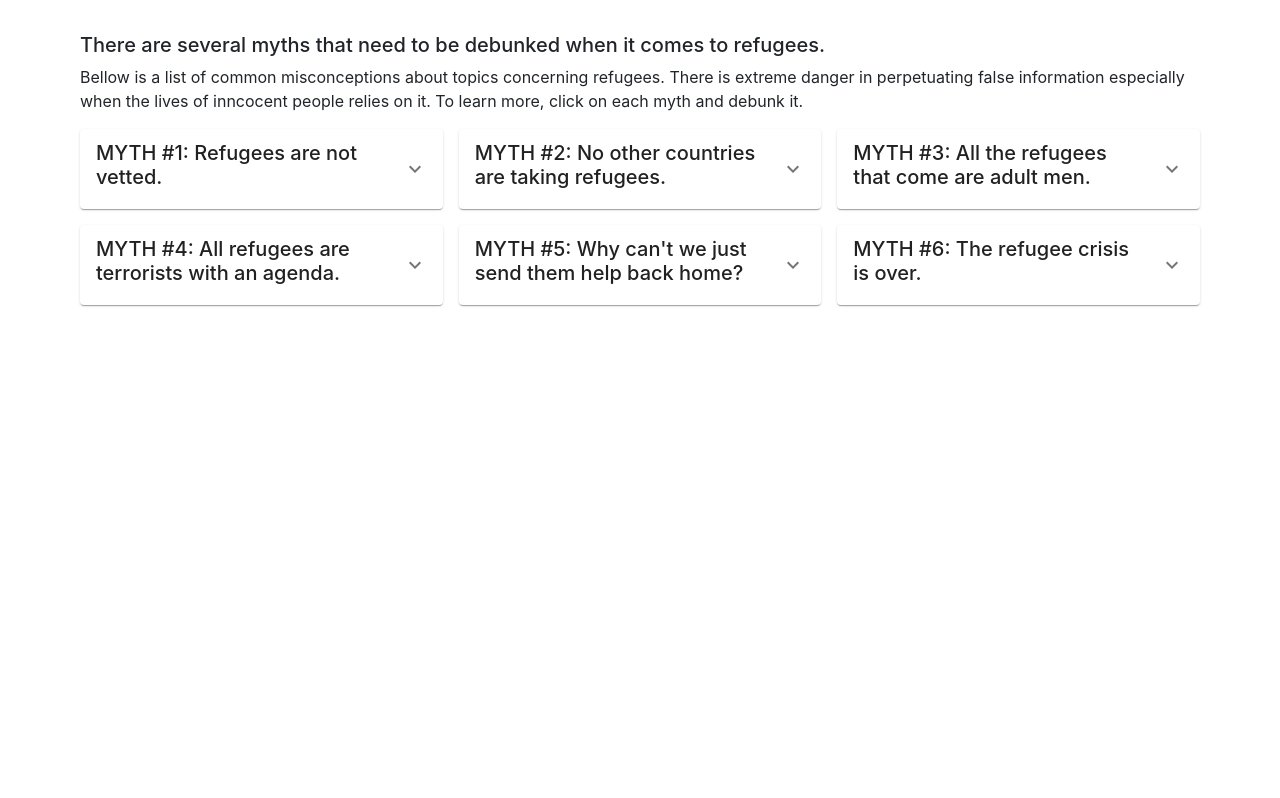
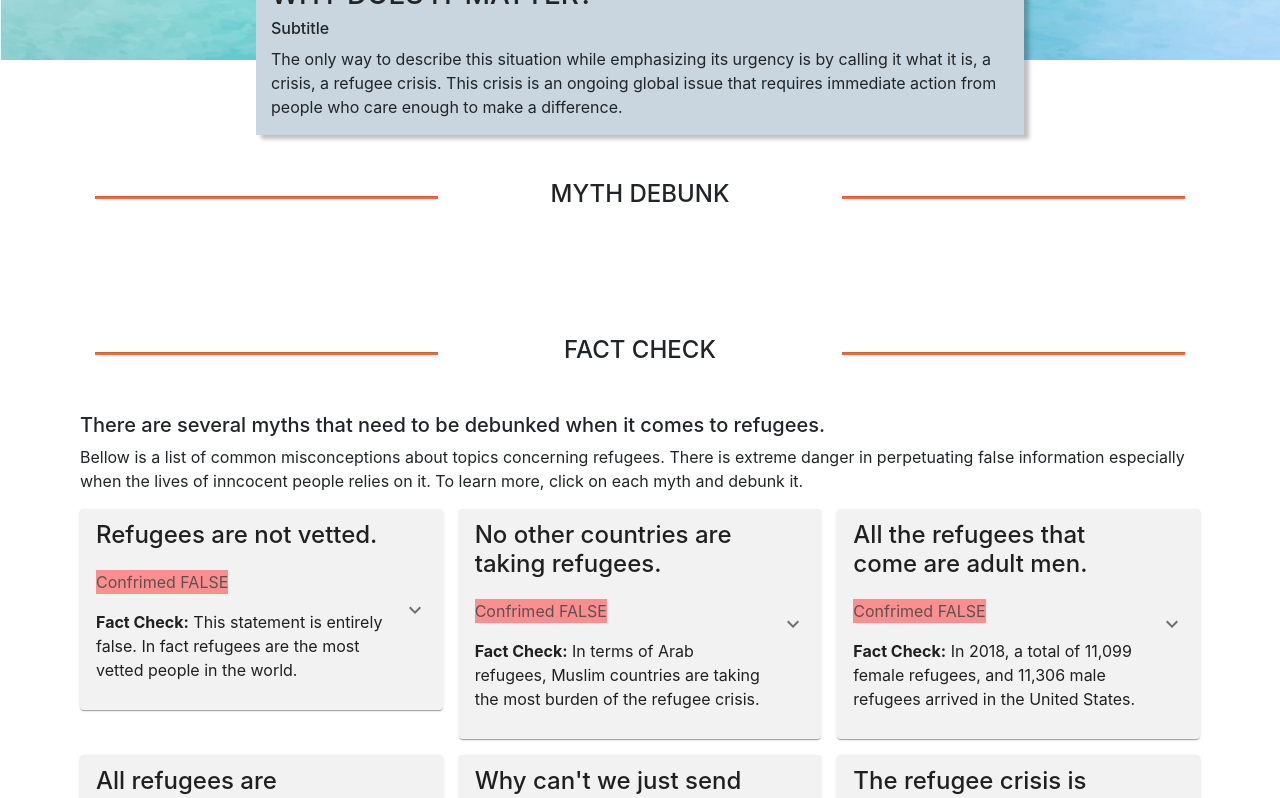
Before and after one commit to JhongHawan/CastAway, a React (Create React App) app in the folder frontend/: page /myths in a window 1280 px wide. Shown: the part 540-1338 px from the top of the page. Before the commit the page ends 853 px from the top, so only its background shows below. Built offline with nearby package versions, Linux system fonts and the light colour scheme; a web font is replaced by a local one.

Commit message:
updated bottom half of myths page

```diff
--- a/frontend/src/components/ContextCard.js
+++ b/frontend/src/components/ContextCard.js
@@ -1,12 +1,12 @@
 import React from 'react';
-import Card from '@material-ui/core/Card';
-import CardActionArea from '@material-ui/core/CardActionArea';
+// import Card from '@material-ui/core/Card';
+// import CardActionArea from '@material-ui/core/CardActionArea';
 // import CardActions from '@material-ui/core/CardActions';
-import CardContent from '@material-ui/core/CardContent';
-import CardMedia from '@material-ui/core/CardMedia';
+// import CardContent from '@material-ui/core/CardContent';
+// import CardMedia from '@material-ui/core/CardMedia';
 import { CardActions, IconButton, ExpansionPanel, ExpansionPanelSummary, ExpansionPanelDetails } from '@material-ui/core';
 import ExpandMoreIcon from '@material-ui/icons/ExpandMore';
-
+import { Container, Row, Col } from 'react-bootstrap';
 
 
 // Tracy's Note - Don't like the expansion panel as much (looks boring)
@@ -22,11 +22,20 @@ class contextCard extends React.Component {
     // add to action to this
     render() {
         return (
-            <ExpansionPanel>
+            <ExpansionPanel style={{background: '#F2F2F2'}}>
                 <ExpansionPanelSummary
                     expandIcon={<ExpandMoreIcon />}
                 >
-                    <h5>{this.props.mythTitle}</h5>
+                    <Container>
+                        <Row>
+                            <h4 style={{paddingBottom: '0.5em'}}>{this.props.mythTitle}</h4>
+                        </Row>
+                        <Row>
+                            <span style={{ background: "#FF6464", opacity: "0.7"}}>Confrimed FALSE</span>
+                            <p style={{paddingTop: '1em'}}><strong>Fact Check:</strong>{this.props.mythSummary}</p>
+                        </Row>
+                    </Container>
+
                 </ExpansionPanelSummary>
                 <ExpansionPanelDetails>
                     <p>{this.props.mythDetails}</p>
--- a/frontend/src/components/MythCard.js
+++ b/frontend/src/components/MythCard.js
@@ -4,6 +4,7 @@ import CardActionArea from '@material-ui/core/CardActionArea';
 import CardActions from '@material-ui/core/CardActions';
 import CardContent from '@material-ui/core/CardContent';
 import CardMedia from '@material-ui/core/CardMedia';
+import { CardHeader } from '@material-ui/core';
 
 
 class mythCard extends React.Component {
--- a/frontend/src/components/Myths.js
+++ b/frontend/src/components/Myths.js
@@ -1,10 +1,13 @@
 import React from 'react';
 import { Grid, Box, Container } from '@material-ui/core';
+import { Row, Col } from 'react-bootstrap';
 import ReactCompareImage from 'react-compare-image';
 import ContextCard from './ContextCard';
 import VettingContext from './VettingContext';
 import Hero from './Hero';
 import Divider from './Divider';
+import GridList from '@material-ui/core/GridList';
+import GridListTile from '@material-ui/core/GridListTile';
 
 
 import { useStyles } from './Styles';
@@ -24,16 +27,15 @@ function Myths() {
         {/* </Box>
         </Box> */}
 
-        <Box className={classes.mythSectionColor}>
+        {/* <Box className={classes.mythSectionColor}>
           <Box className={classes.subHeading}>
             <h1 className={classes.subHeadingTitle}>MYTHS</h1>
           </Box>
-        </Box>
-        {/* <Hero/> */}
+        </Box> */}
+        <Hero />
         <Box className={classes.homeTopSpace}>
           <Divider title="MYTH DEBUNK" />
-          <Box className={classes.callToAction}>
-          </Box>
+
         </Box>
         <Box className={classes.homeTopSpace}>
           <Divider title="FACT CHECK" />
@@ -44,38 +46,44 @@ function Myths() {
             <Grid container spacing={2}>
               <Grid item sm={4}>
                 <ContextCard
-                  mythTitle="MYTH #1: Refugees are not vetted."
-                  mythDetails="This statement is entirely false. In fact refugees are the most vetted people in the world. There is an extensive vetting process that usually takes up to two years. This process consists of an average of 18-20  different steps that refugees must go through to come into the US. Departments that are involved in this process include the FBI, Department of Homeland Security, the National Counterterrorism Center, and much more. Certain refugees like Syrians have a longer and more extensive process, and are the most vetted refugees in the world. Learn more about the details of the vetting process here."
+                  mythTitle="Refugees are not vetted."
+                  mythSummary=" This statement is entirely false. In fact refugees are the most vetted people in the world."
+                  mythDetails="There is an extensive vetting process that usually takes up to two years. This process consists of an average of 18-20  different steps that refugees must go through to come into the US. Departments that are involved in this process include the FBI, Department of Homeland Security, the National Counterterrorism Center, and much more. Certain refugees like Syrians have a longer and more extensive process, and are the most vetted refugees in the world. Learn more about the details of the vetting process here."
                 />
               </Grid>
               <Grid item sm={4}>
                 <ContextCard
-                  mythTitle="MYTH #2: No other countries are taking refugees."
-                  mythDetails="Why should all the burden fall on the US? In terms of Arab refugees, Muslim countries are taking the most burden of the refugee crisis. However, it is undeniable that the US is more politically and economically stable than any of the Arab countries combined. Oppression exists in other Arab countries, the same oppression that forced refugees to leave their own countries in the first place. Additionally, several countries in Europe have welcomed refugees to the best of their ability. In 2019 Europe accepted 123, 920 refugees and have taken even more in past years. However, it is undeniable that the US has more means and resources to take in refugees, and if possible should continue to help to the best of their ability. "
+                  mythTitle="No other countries are taking refugees."
+                  mythSummary=" In terms of Arab refugees, Muslim countries are taking the most burden of the refugee crisis."
+                  mythDetails="However, it is undeniable that the US is more politically and economically stable than any of the Arab countries combined. Oppression exists in other Arab countries, the same oppression that forced refugees to leave their own countries in the first place. Additionally, several countries in Europe have welcomed refugees to the best of their ability. In 2019 Europe accepted 123, 920 refugees and have taken even more in past years. However, it is undeniable that the US has more means and resources to take in refugees, and if possible should continue to help to the best of their ability. "
                 />
               </Grid>
               <Grid item sm={4}>
                 <ContextCard
-                  mythTitle="MYTH #3: All the refugees that come are adult men."
-                  mythDetails="In 2018, a total of 11,099 female refugees, and 11,306 male refugees arrived in the United States. Of the male refugees that arrived 5,448 were children, and of the female refugees 5,115 were children. Families never want to split up, that is never the first choice. However, if one family member is able to enter the US they will come and do what they can to bring the rest of their family to safety. These people are beyond desperate they are doing whatever they can for their freedom and for the security of their family. "
+                  mythTitle="All the refugees that come are adult men."
+                  mythSummary=" In 2018, a total of 11,099 female refugees, and 11,306 male refugees arrived in the United States."
+                  mythDetails="Of the male refugees that arrived 5,448 were children, and of the female refugees 5,115 were children. Families never want to split up, that is never the first choice. However, if one family member is able to enter the US they will come and do what they can to bring the rest of their family to safety. These people are beyond desperate they are doing whatever they can for their freedom and for the security of their family. "
                 />
               </Grid>
               <Grid item sm={4}>
                 <ContextCard
-                  mythTitle="MYTH #4: All refugees are terrorists with an agenda."
-                  mythDetails="Refugees are fleeing from violence and terrorism, they are the victims of this kind of opression back home. When they flee to a host country they do so to find peace and to start new lives. Their lives are being threatened every day, that is why they are running away. This statement is ironic, and a hurtful generalization that often costs real people and families their lives. The extensive vetting process that the refugees go through makes sure to eliminate any viable threat of terrorism or violence. This process has been very successful so far, of the roughly three million refugees admitted since 1980, not one refugee has ever killed a single American in a terrorist attack."
+                  mythTitle="All refugees are terrorists."
+                  mythSummary=" Refugees are fleeing from violence and terrorism, they are the victims of this kind of opression back home."
+                  mythDetails="When they flee to a host country they do so to find peace and to start new lives. Their lives are being threatened every day, that is why they are running away. This statement is ironic, and a hurtful generalization that often costs real people and families their lives. The extensive vetting process that the refugees go through makes sure to eliminate any viable threat of terrorism or violence. This process has been very successful so far, of the roughly three million refugees admitted since 1980, not one refugee has ever killed a single American in a terrorist attack."
                 />
               </Grid>
               <Grid item sm={4}>
                 <ContextCard
-                  mythTitle="MYTH #5: Why can't we just send them help back home?"
-                  mythDetails="This kind of help already exists. Organizations like Catholic Relief Services (CRS), UNHCR, and the International Rescue Committee have provided help for countries like Greece, Jordan, Lebanon, Syria, and Iraq. This help includes food, shelter, education, and medical care. This is not enough. The level of oppression and violence that these refugees are experiencing goes beyond resources and virtual support. These people need to leave these countries and resettle so that they and their family members are not injured, imprisoned, or killed.  "
+                  mythTitle="Why can't we just send them help back home?"
+                  mythSummary=" This kind of help already exists. However, it is simply not enough."
+                  mythDetails="Organizations like Catholic Relief Services (CRS), UNHCR, and the International Rescue Committee have provided help for countries like Greece, Jordan, Lebanon, Syria, and Iraq. This help includes food, shelter, education, and medical care. This is not enough. The level of oppression and violence that these refugees are experiencing goes beyond resources and virtual support. These people need to leave these countries and resettle so that they and their family members are not injured, imprisoned, or killed.  "
                 />
               </Grid>
               <Grid item sm={4}>
                 <ContextCard
-                  mythTitle="MYTH #6: The refugee crisis is over."
-                  mythDetails="This statement is simply false. When thinking about the refugee crisis we want to find a way to solve it, end it for good. Unfortunately this is not possible. Refugees flee their homes because threats on their life or their safety. Therefore, as long as wars continue people will continue to flee them. "
+                  mythTitle="The refugee crisis is over."
+                  mythSummary=" This statement is simply false. There is still refugee crisis going on in thie world and it needs more attention."
+                  mythDetails="When thinking about the refugee crisis we want to find a way to solve it, end it for good. Unfortunately this is not possible. Refugees flee their homes because threats on their life or their safety. Therefore, as long as wars continue people will continue to flee them. "
                 />
               </Grid>
             </Grid>
--- a/frontend/src/components/Styles.js
+++ b/frontend/src/components/Styles.js
@@ -160,7 +160,7 @@ export const useStyles = makeStyles(theme => ({
         width: 200,
     },
     tabAction: {
-        backgroundColor: '#C9D6DF'
+        backgroundColor: '#C9D6DF',
     },
     tabWrapper: {
         flexGrow: 1,
@@ -192,6 +192,41 @@ export const useStyles = makeStyles(theme => ({
     },
     callToActionPadding: {
         padding: theme.spacing(4, 4, 2)
+    },
+    mythImage: {
+        opacity: '1',
+        display: 'block',
+        width: '50%',
+        height: 'auto',
+        transition: '.5s ease',
+        backfaceVisibility: 'hidden',
+        '&:hover': {
+            opacity: '0.3'
+        }
+    },
+    mythMiddle: {
+        transition: '.5s ease',
+        opacity: '0',
+        position: 'absolute',
+        top: '50%',
+        left: '50%',
+        transform: 'translate(-50%, -50%)',
+        // -ms-transform: 'translate(-50%, -50%)',
+        // textAlign: 'center',
+        '&:hover': {
+            opacity: '1'
+        }
+    },
+    mythText: {
+        backgroundColor: 'green',
+        color: 'white',
+        fontSize: '16px',
+        padding: '16px 32px'
+    },
+    mythContainer: {
+        position: 'relative',
+        width: '50%',
+
     }
 }))
 
```
